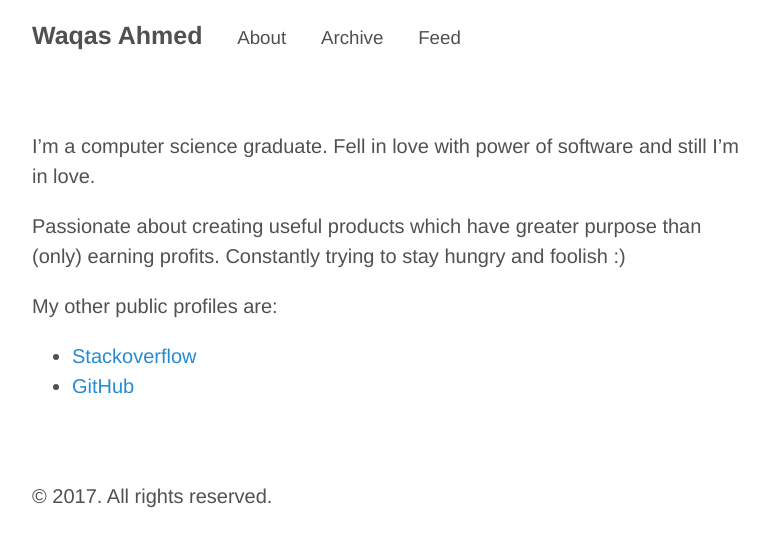
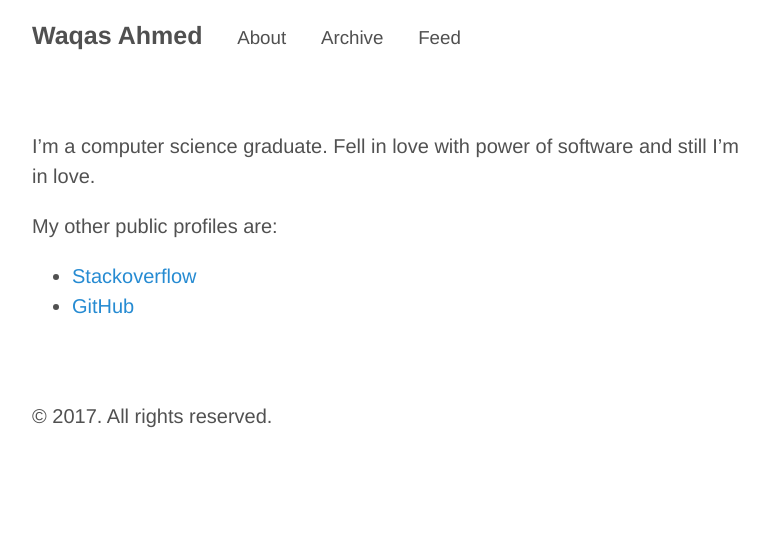
Before and after one commit to uberbinge/waah42.github.io, a Jekyll site: the page built from about.md, in a window 1280 px wide. Shown: the top 547 px of the page, without its empty margins (248-1017 px from the left). Built offline with Jekyll 4.4.1, drawn with Linux system fonts in a browser that asks for light colours.

Commit message:
update about me

```diff
--- a/about.md
+++ b/about.md
@@ -4,10 +4,7 @@ layout: page
 
 I'm a computer science graduate. Fell in love with power of software and still I'm in love.
 
-Passionate about creating useful products which have greater purpose than (only) earning profits.
-Constantly trying to stay hungry and foolish :)
-
 My other public profiles are:
 
-* [Stackoverflow](http://stackoverflow.com/users/870218/waqas716)
-* [GitHub](http://github.com/waqas716)
+* [Stackoverflow](http://stackoverflow.com/users/870218)
+* [GitHub](http://github.com/waah42)
```
